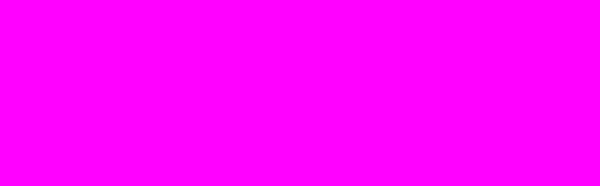
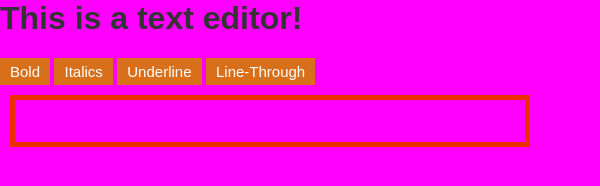
Before and after one commit to ariskyr/Software-Engineering, an Electron app: page project/user/text_editor/index.html in a window 600 px wide. Drawn offline with Linux system fonts and the light colour scheme.

Commit message:
text editorUI

```diff
--- a/project/user/text_editor/index.html
+++ b/project/user/text_editor/index.html
@@ -1,7 +1,20 @@
+<head>
+    <meta charset="utf-8">
+    <meta name="viewport" content="width=device-width">
+    <link rel="stylesheet" href="./textEditor.css">
+  </head>
+
 <body style=background-color:magenta>
 
-    <div class="editor" contenteditable="true">
-    </div>
+    <h1>This is a text editor!</h1>
+    <button type="button" class="button" onclick="makeBold()">Bold</button>
+    <button type="button" class="button" onclick="makeItalics()">Italics</button>
+    <button type="button" class="button" onclick="makeUnderline()">Underline</button>
+    <button type="button" class="button" onclick="makeLineThrough()">Line-Through</button>
+
+    <div id="content" contenteditable="true" class="textEditorBox"></div>
+
+    <script src="./textEditor.js"></script>
 
 
 </body>
--- /dev/null
+++ b/project/user/text_editor/textEditor.css
@@ -0,0 +1,49 @@
+html {
+    font-family: "Helevetica", sans-serif;
+}
+
+body {
+    color: #333;
+    font-weight: 100;
+    max-width: 50em;
+    margin: 0 auto;
+}
+
+.textEditorBox {
+    width: 80%;
+    border: 5px solid rgb(236, 47, 0);
+    padding: 15px;
+    margin: 10px;
+}
+
+#content {
+    padding-top: 10px;
+    font-size: 15px;
+}
+
+.button {
+    background-color: rgb(216, 112, 27);
+    border: none;
+    color: white;
+    padding: 5px 10px;
+    text-align: center;
+    text-decoration: none;
+    display: inline-block;
+    font-size: 15px;
+}
+
+.bold {
+    font-weight: bold;
+}
+
+.italics {
+    font-style: italic;
+}
+
+.underline {
+    text-decoration: underline;
+}
+
+.lineThrough {
+    text-decoration: line-through;
+}
--- /dev/null
+++ b/project/user/text_editor/textEditor.js
@@ -0,0 +1,15 @@
+function makeBold() {
+    document.getElementById('content').classList.toggle('bold');
+}
+
+function makeItalics(){
+    document.getElementById('content').classList.toggle('italics');
+}
+
+function makeUnderline(){
+    document.getElementById('content').classList.toggle('underline');
+}
+
+function makeLineThrough(){
+    document.getElementById('content').classList.toggle('lineThrough');
+}
```
